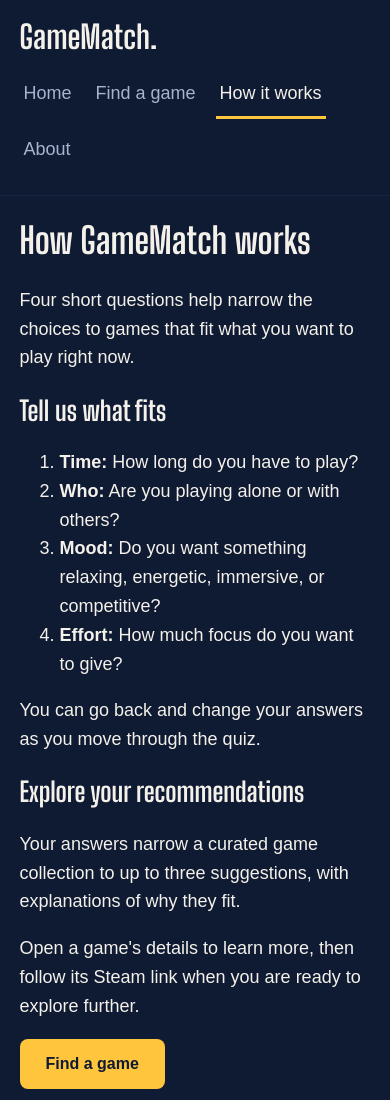
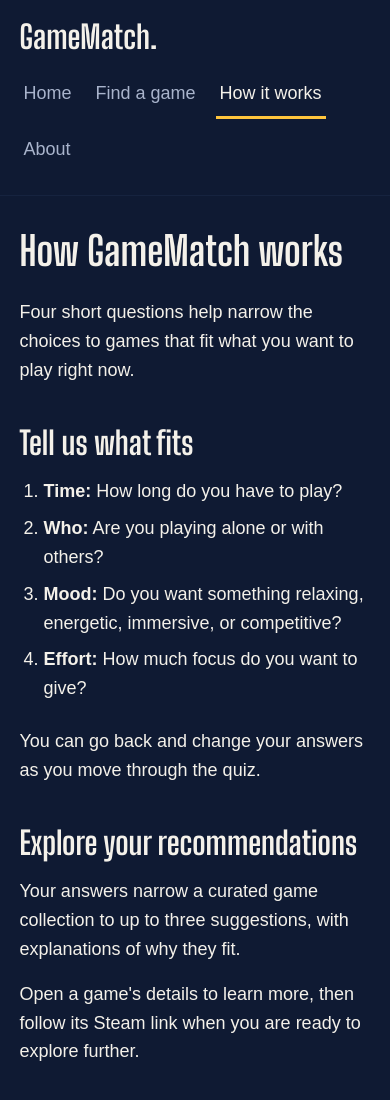
Before and after one commit to JackG2027/Jiahua-Gong-CM523-Final-Project, a plain HTML site: page how-it-works.html in a window 390 px wide. Shown: the top 1100 px of the page. Drawn offline with Linux system fonts and the light colour scheme; a web font is replaced by a local one.

Commit message:
updated the same changes in the previous repo her, added padding and spacing to about and how it works, also in the stylesheet there are now comments to indicate sections for clarity

```diff
--- a/how-it-works.html
+++ b/how-it-works.html
@@ -54,7 +54,7 @@
       </div>
     </header>
 
-    <main id="main" class="container" tabindex="-1">
+    <main id="main" class="container content-page" tabindex="-1">
       <h1>How GameMatch works</h1>
 
       <p>
--- a/styles/styles.css
+++ b/styles/styles.css
@@ -14,6 +14,7 @@
   --text: #f4f1ea;
   --muted: #a9b4cc;
   --accent: #ffc53d;
+
   --relaxing: #3dd68c;
   --energetic: #ff8b3e;
   --immersive: #7b9bff;
@@ -23,6 +24,7 @@
   --font-body: "Atkinson Hyperlegible Next", sans-serif;
 }
 
+/* JavaScript sets data-mood on <html> to select an accent color. */
 :root[data-mood="relaxing"] {
   --accent: var(--relaxing);
 }
@@ -64,7 +66,8 @@ a {
   text-underline-offset: 0.25em;
 }
 
-button, input {
+button,
+input {
   font: inherit;
 }
 
@@ -73,11 +76,17 @@ button, input {
   outline-offset: 4px;
 }
 
+
+/* ===== SHARED PAGE CONTAINER ===== */
+
 .container {
   width: 90%;
   max-width: 72rem;
   margin-inline: auto;
 }
+
+
+/* ===== HEADER AND NAVIGATION ===== */
 
 .site-header {
   border-bottom: 1px solid var(--surface);
@@ -128,6 +137,8 @@ button, input {
   color: var(--text);
 }
 
+/* ===== SKIP LINK ===== */
+
 .skip-link {
   position: absolute;
   top: 1rem;
@@ -142,6 +153,9 @@ button, input {
 .skip-link:focus {
   transform: translateY(0);
 }
+
+
+/* ===== FOOTER ===== */
 
 .site-footer {
   margin-top: 4rem;
@@ -177,7 +191,11 @@ button, input {
   color: var(--accent);
 }
 
-.primary-link, .primary-button {
+
+/* ===== PRIMARY LINKS AND BUTTONS ===== */
+
+.primary-link,
+.primary-button {
   display: inline-flex;
   align-items: center;
   justify-content: center;
@@ -195,15 +213,77 @@ button, input {
   cursor: pointer;
 }
 
-.primary-link:hover, .primary-button:hover {
+.primary-link:hover,
+.primary-button:hover {
   background-color: var(--text);
 }
 
-.primary-link:active, .primary-button:active {
+.primary-link:active,
+.primary-button:active {
   border-color: var(--accent);
   background-color: var(--surface);
   color: var(--text);
 }
+
+
+/* ===== HOMEPAGE INTRO ===== */
+
+.intro {
+  max-width: 48rem;
+  padding-block: 5rem 2rem;
+}
+
+.intro h1 {
+  margin: 0 0 1.5rem;
+  font-size: 4rem;
+}
+
+.intro p {
+  max-width: 50ch;
+  margin: 0 0 2rem;
+  font-size: 1.25rem;
+}
+
+
+/* ===== ABOUT AND HOW IT WORKS ===== */
+
+.content-page {
+  padding-block: 3rem;
+}
+
+.content-page h1 {
+  margin: 0 0 1.5rem;
+  font-size: 3rem;
+}
+
+.content-page section {
+  margin-top: 2.5rem;
+}
+
+.content-page h2 {
+  margin: 0 0 1rem;
+  font-size: 2rem;
+}
+
+.content-page p {
+  margin: 0 0 1rem;
+}
+
+.content-page ol {
+  margin: 1rem 0 1.5rem;
+  padding-inline-start: 1.5rem;
+}
+
+.content-page ol li + li {
+  margin-top: 0.5rem;
+}
+
+.content-page > .primary-link {
+  margin-top: 1.5rem;
+}
+
+
+/* ===== ABOUT: PROJECT DOCUMENTS ===== */
 
 .document-grid {
   display: grid;
@@ -237,10 +317,15 @@ button, input {
   color: var(--accent);
 }
 
+/* ===== QUIZ: PAGE LAYOUT ===== */
+
 .quiz-page {
   max-width: 50rem;
   padding-block: 3rem;
 }
+
+
+/* ===== QUIZ: PROGRESS ROUTE ===== */
 
 .quiz-progress ol {
   display: grid;
@@ -260,7 +345,9 @@ button, input {
   text-decoration: none;
 }
 
-/* Question groups */
+
+/* ===== QUIZ: QUESTION GROUPS ===== */
+
 .quiz-question {
   min-width: 0;
   margin: 0 0 2.5rem;
@@ -277,7 +364,9 @@ button, input {
   line-height: 1.3;
 }
 
-/* Answer options */
+
+/* ===== QUIZ: ANSWER OPTIONS ===== */
+
 .quiz-options {
   display: grid;
   grid-template-columns: repeat(2, minmax(0, 1fr));
@@ -308,7 +397,9 @@ button, input {
   border-color: var(--accent);
 }
 
-/* Form actions */
+
+/* ===== QUIZ: FORM ACTIONS ===== */
+
 .quiz-actions {
   display: flex;
   flex-wrap: wrap;
@@ -334,14 +425,33 @@ button, input {
     padding-block: 1.5rem;
   }
 
+  .intro {
+    padding-block: 3rem 1rem;
+  }
+
+  .intro h1 {
+    font-size: 3rem;
+  }
+
+  .intro p {
+    font-size: 1.125rem;
+  }
+
+  .content-page {
+    padding-block: 2rem;
+  }
+
+  .content-page h1 {
+    font-size: 2.5rem;
+  }
+
   .document-grid {
     grid-template-columns: repeat(2, minmax(0, 1fr));
   }
 
   .quiz-options {
-  grid-template-columns: 1fr;
-}
-
+    grid-template-columns: 1fr;
+  }
 }
 
 @media (max-width: 480px) {
```
Also changed, not shown: about.html (+4 -4 lines).
